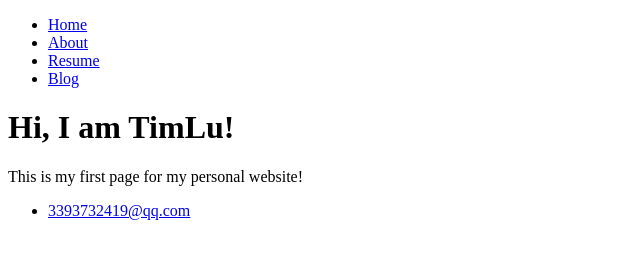
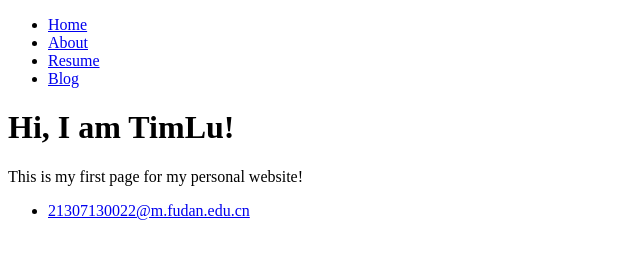
Before and after one commit to ti-mm/ti-mm, a plain HTML site: page index.html in a window 1280 px wide. Shown: the whole page, without its empty margins (0-640 px from the left). Drawn offline with Linux system fonts and the light colour scheme.

Commit message:
Update index.html

```diff
--- a/index.html
+++ b/index.html
@@ -20,7 +20,7 @@
    </div>
    <footer>
    <ul>
-     <li><a href=”mailto:YOUREMAIL”>3393732419@qq.com</a></li>
+     <li><a href=”mailto:YOUREMAIL”>21307130022@m.fudan.edu.cn</a></li>
    </ul>
    </footer>
  </body>
```
